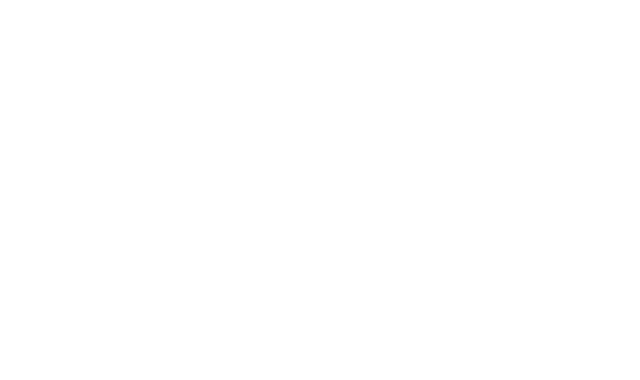
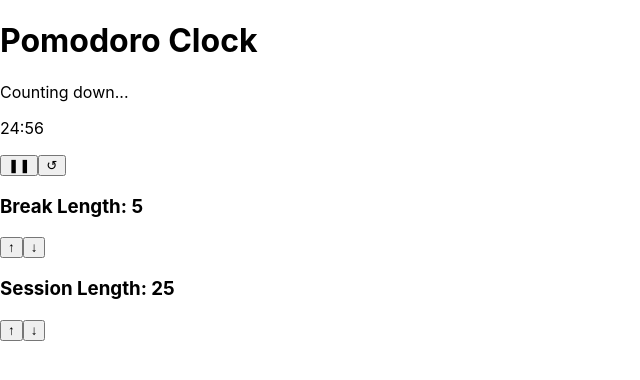
Before and after one commit to electrovagance/FCC-Pomodoro-Clock, a React (Create React App) app: page / in a window 1280 px wide. Shown: the top 380 px of the page, without its empty margins (0-640 px from the left). Built offline with nearby package versions, Linux system fonts and the light colour scheme.

Commit message:
added basic countdown functionality and all required html tags

```diff
--- a/src/App.js
+++ b/src/App.js
@@ -2,12 +2,75 @@ import React, { Component } from 'react';
 import './App.css';
 
 class App extends Component {
-  render() {
-    return (
-      <div className="App">
-      </div>
-    );
-  }
+  constructor(props) {
+        super(props);
+        this.state = {
+            totalSeconds: 1500, // total seconds (25 minutes * 60 seconds)
+            minutes: 25,
+            seconds: 0,
+            breakLength: 5,
+            sessionLength: 25,
+            stopCountDown: false
+        }
+    }
+
+    componentDidMount() {
+        // setInterval calls countdown function every second
+        this.timer = setInterval(
+            () => this.countdown(),
+            1000
+        );
+    }
+
+    countdown = () => {
+        // save state in local variables
+        let tempMin = this.state.minutes,
+            tempSec = this.state.seconds,
+            totalSeconds = this.state.totalSeconds;
+
+        // update variables
+        tempMin = parseInt(totalSeconds/60);
+        tempSec = parseInt(totalSeconds%60);
+        totalSeconds--;
+
+        // update state with new time variables
+        this.setState({
+            totalSeconds: totalSeconds,
+            minutes: tempMin,
+            seconds: tempSec
+        });
+
+        // stops countdown if seconds and minutes are down to zero, stops countdown and updates state in app
+        if (this.state.minutes === 0 && this.state.seconds === 0) {
+            clearInterval(this.timer);
+            this.setState({ stopCountDown: true })
+        }
+
+    }
+
+    render() {
+        return (
+            <div id="pomodoro-app">
+                <h1>Pomodoro Clock</h1>
+                <p id="timer-label">{this.state.stopCountDown === false ? 'Counting down...' : 'Stopped'}</p>
+                <p id="time-left">{this.state.minutes < 10 ? "0" + this.state.minutes : this.state.minutes}:{this.state.seconds < 10 ? "0" + this.state.seconds : this.state.seconds}</p>
+                <div>
+                    <button id="start_stop">{this.state.stopCountDown === true ? '▻' : '❚❚'}</button>
+                    <button id="reset">↺</button>
+                </div>
+                <div>
+                    <h3 id="break-label">Break Length: <span id="break-length">{this.state.breakLength}</span></h3>
+                    <button id="break-decrement">↑</button>
+                    <button id="break-increment">↓</button>
+                </div>
+                <div>
+                    <h3 id="session-label">Session Length: <span id="session-length">{this.state.sessionLength}</span></h3>
+                    <button id="session-decrement">↑</button>
+                    <button id="session-increment">↓</button>
+                </div>
+            </div>
+        )
+    }
 }
 
 export default App;
```
